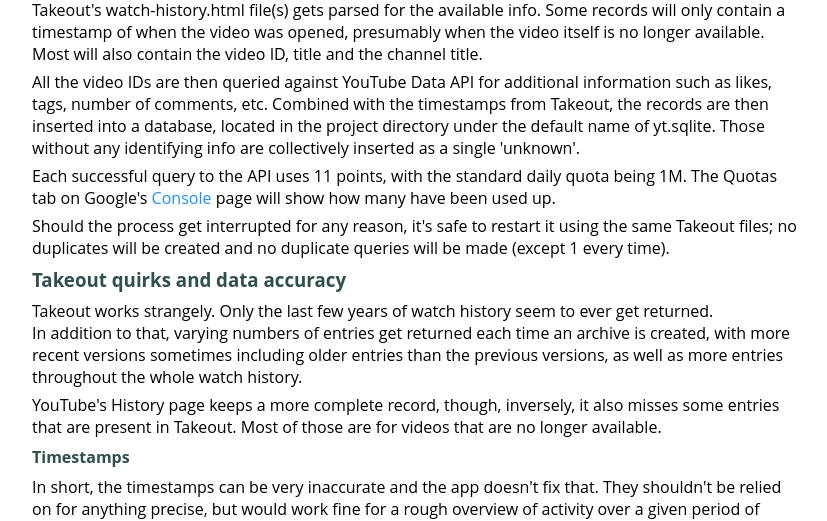
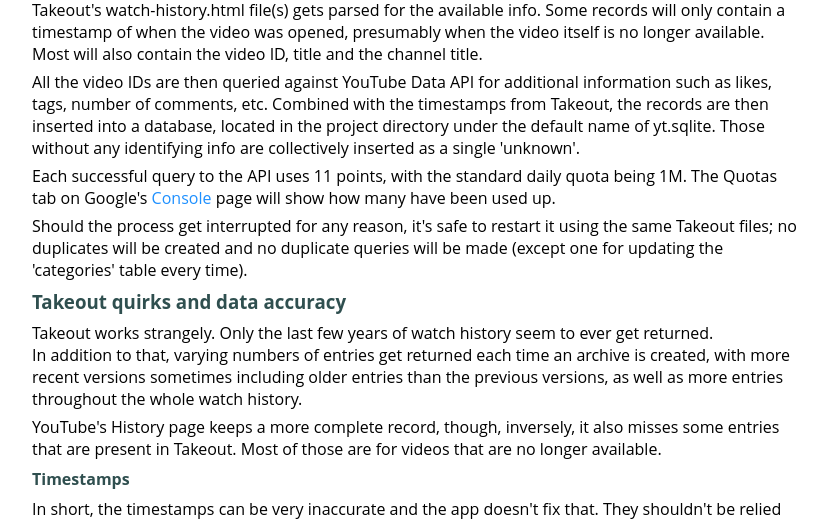
Before and after one commit to VldmrB/youtube-watched, a Flask app: template youtubewatched/templates/index.html in a window 1280 px wide. Shown: the part 1367-1888 px from the top of the page, without its empty margins (224-1051 px from the left). Run offline with Flask 3, Linux system fonts and the light colour scheme; the template is opened without the code that fills it, so the values that code supplies are empty; parts of the project's set-up code (start-up, migrations or seed data) failed here and were passed over.

Commit message:
Revise README

```diff
--- a/youtubewatched/templates/help/takeout_help.html
+++ b/youtubewatched/templates/help/takeout_help.html
@@ -19,7 +19,7 @@ project directory under the default name of yt.sqlite. Those without any identif
 The Quotas tab on Google&#39;s <a href="https://console.developers.google.com/apis/api/youtube.googleapis.com/overview" target="_blank">Console</a>
 page will show how many have been used up.</p>
 <p>Should the process get interrupted for any reason, it&#39;s safe to restart it using the same Takeout files; no duplicates
-will be created and no duplicate queries will be made (except 1 every time).</p>
+will be created and no duplicate queries will be made (except one for updating the 'categories' table every time).</p>
 <h3 id="takeout-quirks-and-data-accuracy">Takeout quirks and data accuracy</h3>
 <p>Takeout works strangely. Only the last few years of watch history seem to ever get returned.<br>In addition to that, varying numbers of entries get returned each time an archive is created, with more
 recent versions sometimes including older entries than the previous versions, as well as more entries throughout the
```
Also changed, not shown: README.md.
